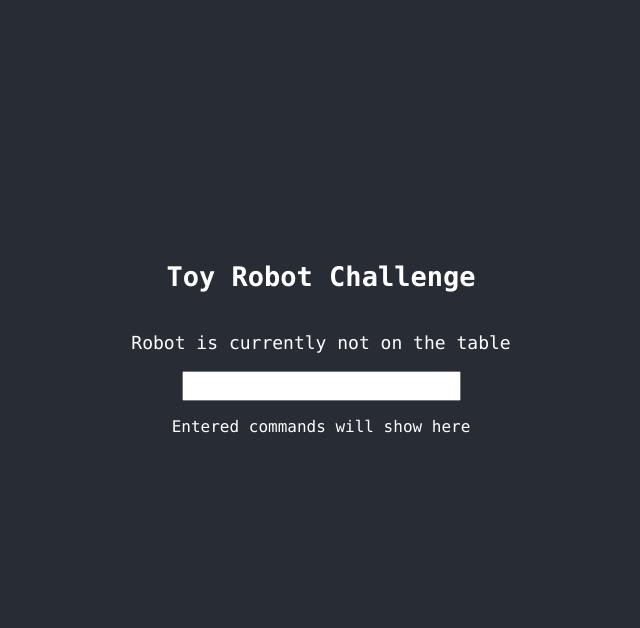
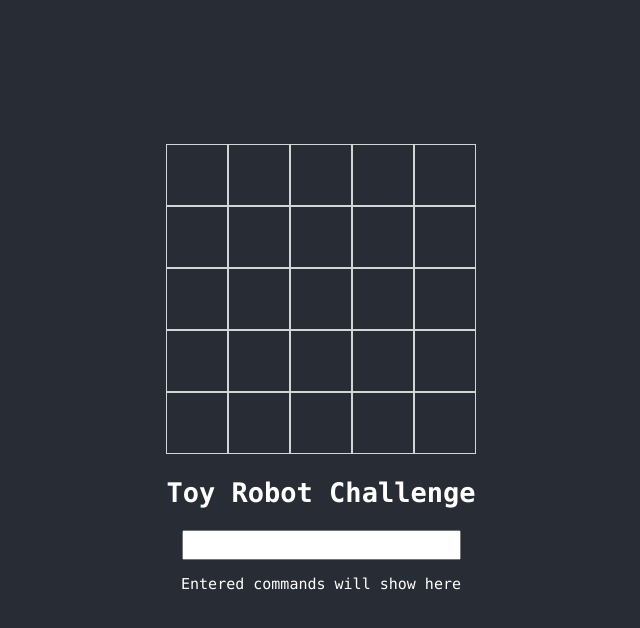
Before and after one commit to abmalaga/toy-robot-challenge, a React (Create React App) app: page / in a window 1280 px wide. Shown: the top 628 px of the page, without its empty margins (319-959 px from the left). Built offline with nearby package versions, Linux system fonts and the light colour scheme.

Commit message:
toy-robot-challenge: Added a table graphical presentation

```diff
--- a/src/App.css
+++ b/src/App.css
@@ -27,6 +27,37 @@ body {
   max-height: 20vh;
   min-height: 20vh;
   overflow-y: hidden;
-  font-size: calc(4px + 1.5vmin);
+  font-size: calc(3px + 1.5vmin);
   text-align: center;
 }
+
+.grid-container {
+  display: grid;
+  padding-top: 5%;
+  grid-template-columns: repeat(5, 1fr);
+  grid-template-rows: auto;
+}
+
+.grid-item {
+  border: 1px solid rgba(255, 255, 255, 0.8);
+  padding: 30px;
+}
+
+.active {
+  background-color: rgba(0, 0, 0, 0.5);
+}
+
+.active.north {
+  border-top: 1px solid red;
+}
+
+.active.east {
+  border-right: 1px solid red;
+}
+
+.active.south {
+  border-bottom: 1px solid red;
+}
+.active.west {
+  border-left: 1px solid red;
+}
--- a/src/App.js
+++ b/src/App.js
@@ -1,8 +1,8 @@
 import { useState } from "react";
 
-import RobotInfo from "./components/RobotInfo";
 import Console from "./components/Console";
 import UserInput from "./components/UserInput";
+import Table from "./components/Table";
 
 import { COMMAND_STRINGS } from "./constants/constant";
 import { evaluateCommand } from "./utils/helper";
@@ -14,7 +14,6 @@ import "./App.css";
  * @component
  */
 function App() {
-  const [userText, setUserText] = useState("");
   const [commandText, setCommandText] = useState([
     "Entered commands will show here",
   ]);
@@ -34,12 +33,10 @@ function App() {
   };
 
   /**
-   * Function that happens onchange of input
+   * Function that happens on enter of the user
    * @param {event} e - event of the input
    */
   const onDoCommand = (e) => {
-    if (e.key === "Enter") {
-      //check first if command is valid
     const textCommand = e.target.value.trim();
     const { shouldDoCommand, commandString, x, y, f, message } =
       evaluateCommand(textCommand, robotCoords);
@@ -47,18 +44,13 @@ function App() {
       moveRobot({ x, y, f });
     }
     setCommandText([message, ...commandText]);
-      setUserText("");
-    }
   };
 
   return (
     <div className="App-body">
-      <RobotInfo robotCoordinates={robotCoords} />
-      <UserInput
-        userTextValue={userText}
-        onChangeInput={setUserText}
-        onEnterCommand={onDoCommand}
-      />
+      <Table robotCoords={robotCoords} />
+      <h2>Toy Robot Challenge</h2>
+      <UserInput onEnterCommand={onDoCommand} />
       <Console commandText={commandText} />
     </div>
   );
--- a/src/components/RobotInfo.jsx
+++ /dev/null
@@ -1,20 +0,0 @@
-/**
- * Component so the user will see the current robot information
- * @component
- * return (
- *   <RobotInfo.../>
- * )
- */
-function RobotInfo(props) {
-  const { x, y, f, placed } = props.robotCoordinates;
-  return (
-    <>
-      <h2>Toy Robot Challenge</h2>
-      <p>
-        Robot is currently{" "}
-        {placed ? `in ${x},${y},facing ${f}` : `not on the table`}
-      </p>
-    </>
-  );
-}
-export default RobotInfo;
--- /dev/null
+++ b/src/components/Table.jsx
@@ -0,0 +1,45 @@
+import { DIMENSION } from "../constants/constant";
+/**
+ * Table component to show the robot graphically
+ * @component
+ * return (
+ *   <Table.../>
+ * )
+ */
+function Table(props) {
+  const { x, y, f, placed } = props.robotCoords;
+
+  /**
+   * Function that checks if the cell is active
+   * @param {event} e - event of the input
+   */
+  const isCellActive = (row, col) => {
+    return placed && parseInt(x) === row && parseInt(y) === col
+      ? `active ${f.toLowerCase()}`
+      : "";
+  };
+
+  /**
+   * Function that returns the div cells
+   * @param {event} e - event of the input
+   */
+  const getDivCells = () => {
+    let divCells = [];
+    for (let row = DIMENSION.y - 1; row >= 0; row--) {
+      for (let col = 0; col < DIMENSION.x; col++) {
+        divCells.push(
+          <div
+            key={`${col},${row}`}
+            id={`${col},${row}`}
+            className={`grid-item ${isCellActive(col, row)}`}
+          />
+        );
+      }
+    }
+    return divCells;
+  };
+
+  return <div className="grid-container">{getDivCells()}</div>;
+}
+
+export default Table;
--- a/src/components/UserInput.jsx
+++ b/src/components/UserInput.jsx
@@ -1,3 +1,5 @@
+import { useState } from "react";
+
 /**
  * User input component for the user to type the commands
  * @component
@@ -6,15 +8,27 @@
  * )
  */
 function UserInput(props) {
-  const { userTextValue, onChangeInput, onEnterCommand } = props;
+  const { onEnterCommand } = props;
+  const [userText, setUserText] = useState("");
+
+  /**
+   * Function that handles onchange of input
+   * @param {event} e - event of the input
+   */
+  const handleEnter = (e) => {
+    if (e.key === "Enter") {
+      onEnterCommand(e);
+      setUserText("");
+    }
+  };
 
   return (
     <input
       alt="Command Input"
       type="text"
-      value={userTextValue}
-      onChange={(e) => onChangeInput(e.target.value.toUpperCase())}
-      onKeyPress={(e) => onEnterCommand(e)}
+      value={userText}
+      onChange={(e) => setUserText(e.target.value.toUpperCase())}
+      onKeyPress={(e) => handleEnter(e)}
     />
   );
 }
--- a/src/utils/helper.js
+++ b/src/utils/helper.js
@@ -77,7 +77,7 @@ export function evaluateCommand(command, currRobotCoords) {
         return {
           shouldDoCommand: true,
           commandString,
-          message: `X: ${currRobotCoords.x}, Y: ${currRobotCoords.y}, FACING: ${currRobotCoords.f}`,
+          message: `${currRobotCoords.x},${currRobotCoords.y},${currRobotCoords.f}`,
         };
       default:
         break;
```
Also changed, not shown: 2 other files (tests, documents, lock files or other folders). Lines whose indentation alone changed are shown as unchanged.
